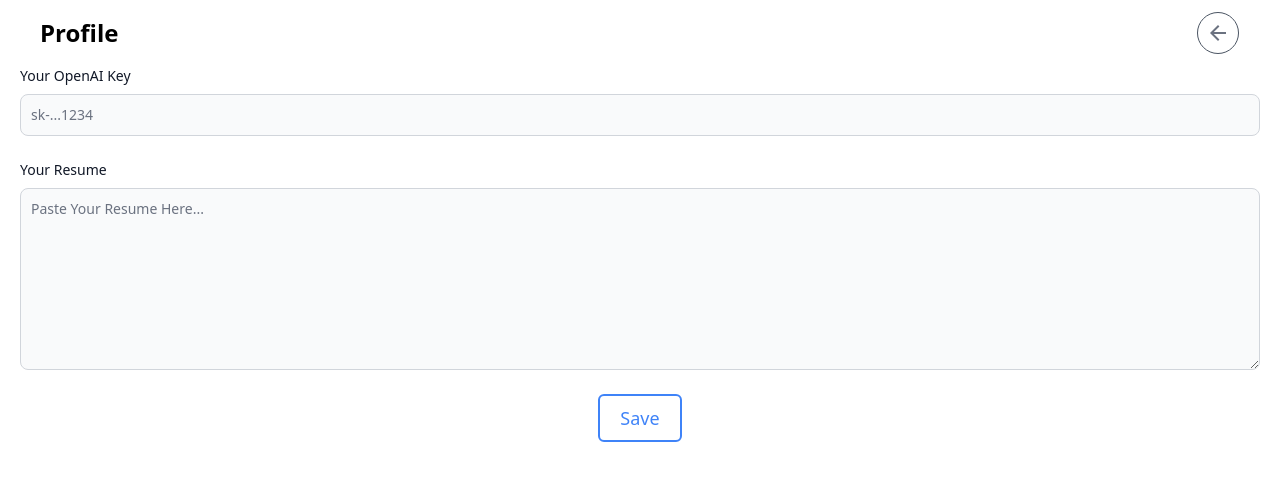
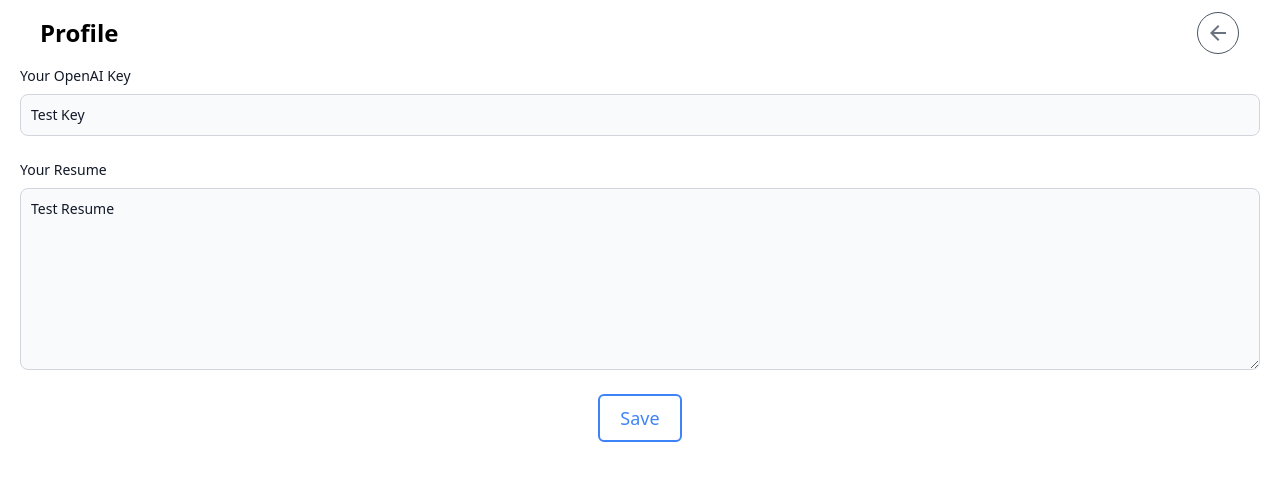
Before and after one commit to TimPokanai/job-hunter-rebase, a React (Create React App) app: page / in a window 1280 px wide. Both pictures are taken after a click on the button 1242 px from the left and 36 px from the top of the page. Shown: the top 480 px of the page. Built offline with nearby package versions, Linux system fonts and the light colour scheme.

Commit message:
Implemented profile routing logic

```diff
--- a/src/App.js
+++ b/src/App.js
@@ -5,17 +5,27 @@ import { ROUTES } from "./utilities/routes.js";
 
 function App() {
   const [page, setPage] = useState();
-  const [resume, setResume] = useState();
-  const [openAIKey, setOpenAIKey] = useState();
+  const [resume, setResume] = useState("Test Resume");
+  const [openAIKey, setOpenAIKey] = useState("Test Key");
   switch(page) {
     case ROUTES.GENERATOR:
-      return <Generator setPage={setPage} />;
+      return <Generator
+                setPage={setPage}
+              />;
 
     case ROUTES.PROFILE:
-      return <Profile setPage={setPage} resume={setResume} openAIKey={setOpenAIKey} />;
+      return <Profile
+                setPage={setPage}
+                resume={resume}
+                setResume={setResume}
+                openAIKey={openAIKey}
+                setOpenAIKey={setOpenAIKey}
+              />;
 
     default:
-      return <Generator setPage={setPage} />;
+      return <Generator
+                setPage={setPage}
+              />;
     }
 }
 
--- a/src/components/Profile.js
+++ b/src/components/Profile.js
@@ -2,33 +2,44 @@ import React from 'react';
 import { MdArrowBack } from 'react-icons/md';
 import { ROUTES } from "../utilities/routes.js";
 
-function Profile({setPage}) {
+function Profile({ setPage, resume, setResume, openAIKey, setOpenAIKey }) {
+  const handleSubmit = (e) => {
+    e.preventDefault();
+    const formData = new FormData(e.target);
+    const updatedResume = formData.get("resume");
+    const updatedOpenAIKey = formData.get("openAIKey");
+    setResume(updatedResume);
+    setOpenAIKey(updatedOpenAIKey);
+  };
+
   return (
     <div className="flex flex-col mx-5">
         <div className="flex flex-row justify-between mx-5 my-3 items-center">
         <h2 className="text-2xl font-bold">Profile</h2>
         <button onClick={() => {setPage(ROUTES.GENERATOR);}} className="border mr-[1px] p-2 border-solid border-gray-600 rounded-[100%]">
-            <MdArrowBack className="text-[150%] text-gray-500"/>
+            <MdArrowBack
+                className="text-[150%] text-gray-500"
+            />
         </button>
         </div>
-        <form className="flex-col">
+        <form onSubmit={ handleSubmit } className="flex-col">
             <div className="mb-6">
                 <label htmlFor="openAIKey" className="block mb-2 text-sm font-medium text-gray-900 dark:text-white">
                     Your OpenAI Key
                 </label>
                 <input id="openAIKey" name="openAIKey" type="text" className="bg-gray-50 border border-gray-300 text-gray-900 text-sm rounded-lg focus:ring-blue-500 focus:border-blue-500 block w-full p-2.5 dark:bg-gray-700 dark:border-gray-600 dark:placeholder-grey-400 dark:text-white dark:focus:ring-blue-500 dark:focus:border-blue-500"
-                 placeholder="sk-...1234" required>
+                 placeholder="sk-...1234" required defaultValue={ openAIKey } >
                 </input>
             </div>
             <div className="mb-6">
                 <label htmlFor="resume" className="block mb-2 text-sm font-medium text-gray-900 dark:text-white">
                     Your Resume
                 </label>
-                <textarea id="resume" name="resume" rows={8} className="block p-2.5 w-full text-sm bg-gray-50 text-gray-900 rounded-lg border border-gray-300 focus:ring-blue-500 focus:border-blue-500 dark:bg-gray-700 dark:border-gray-600 dark:placeholder-grey-400 dark:text-white" placeholder="Paste Your Resume Here...">
+                <textarea id="resume" name="resume" rows={8} className="block p-2.5 w-full text-sm bg-gray-50 text-gray-900 rounded-lg border border-gray-300 focus:ring-blue-500 focus:border-blue-500 dark:bg-gray-700 dark:border-gray-600 dark:placeholder-grey-400 dark:text-white" placeholder="Paste Your Resume Here..." defaultValue={ resume } >
                 </textarea>
             </div>
             <div className="mb-6 text-center">
-                <button type="submit" className="border-2 border-solid border-blue-500 text-blue-500 text-lg rounded-md px-5 py-2 hover:text-white hover:bg-blue-500">
+                <button type="submit" className="border-2 border-solid border-blue-500 text-blue-500 text-lg rounded-md px-5 py-2 hover:text-white hover:bg-blue-500" defaultValue={ setResume } >
                     Save
                 </button>
             </div>
```
